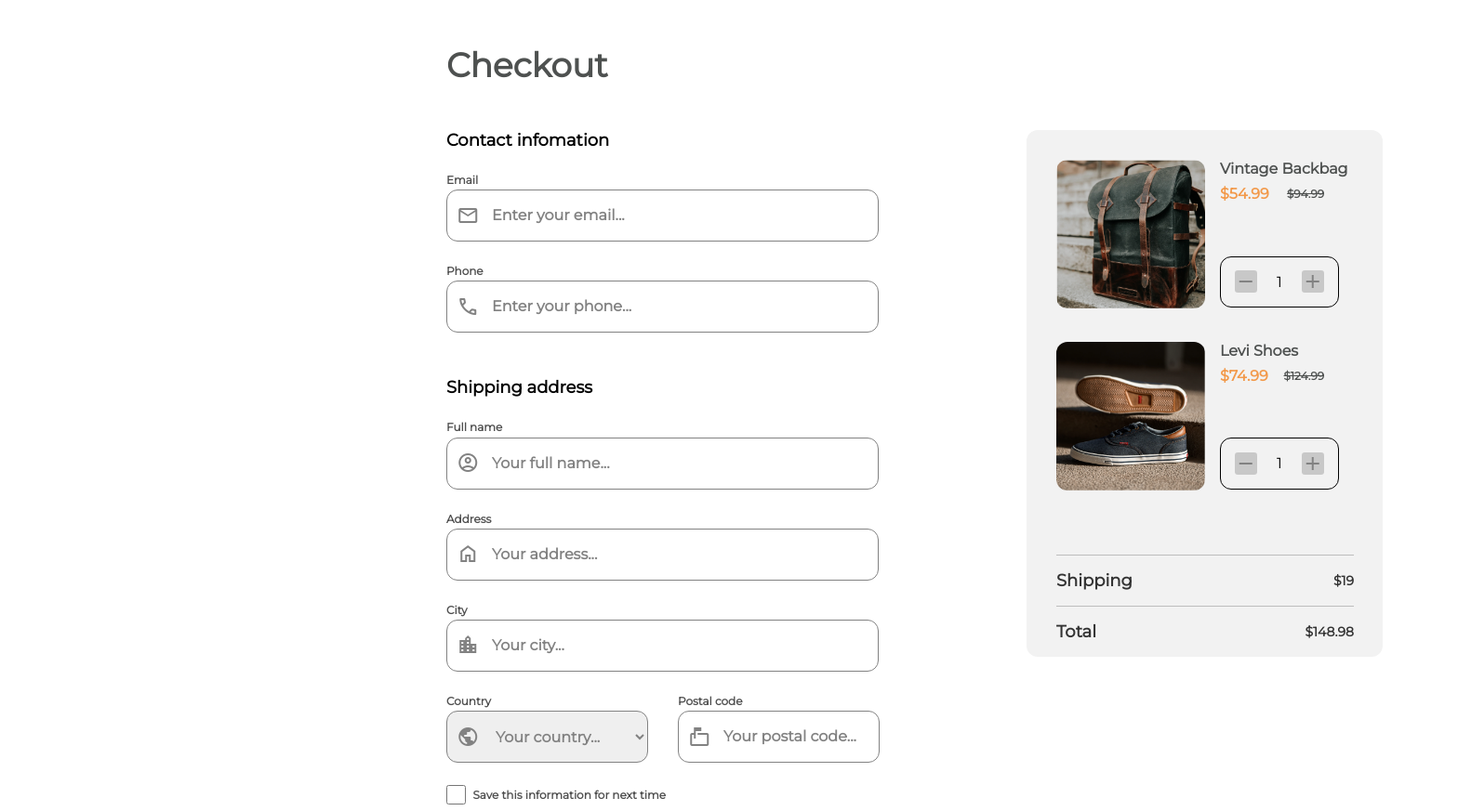
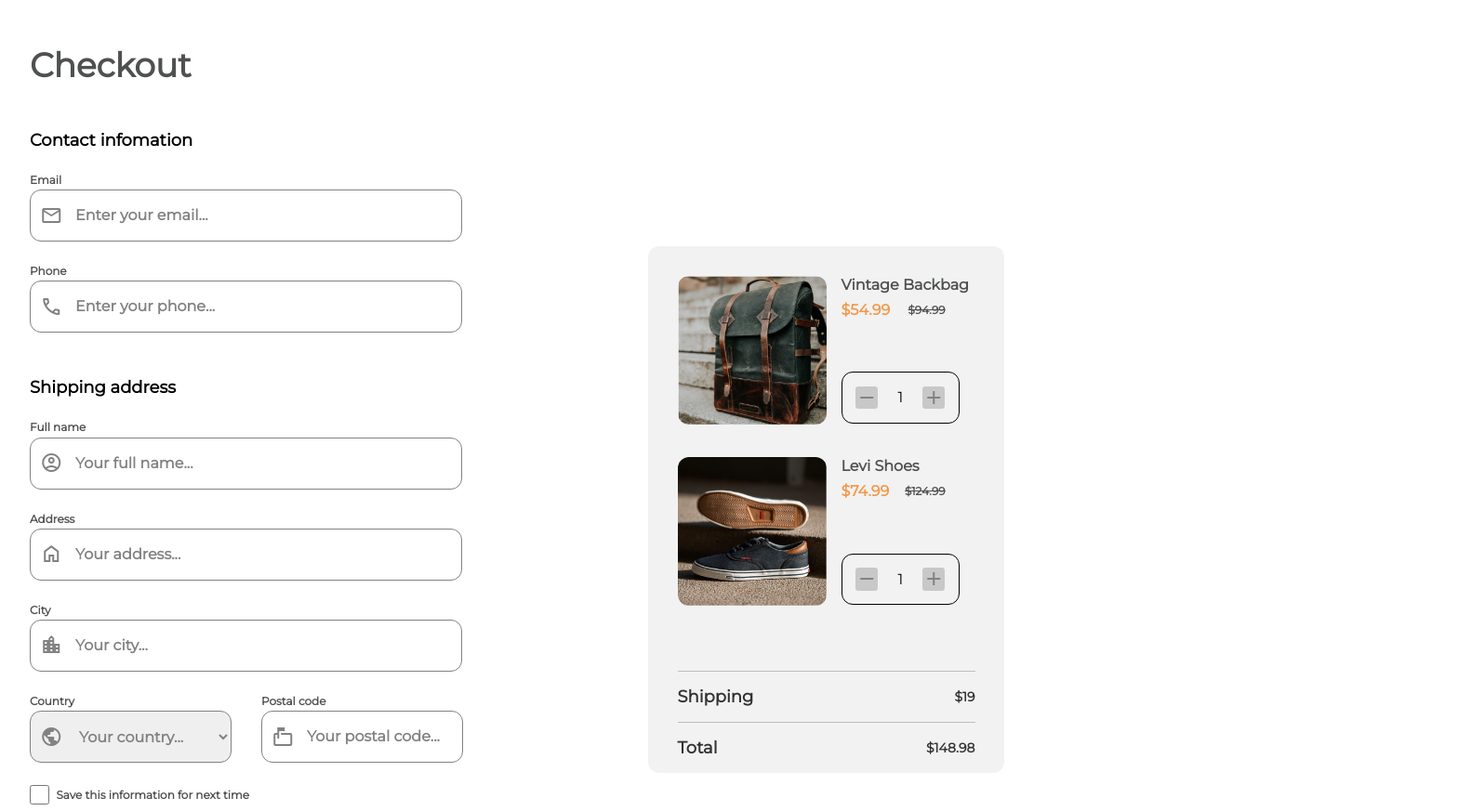
Before and after one commit to JulianGT-2001/Checkout_Page_Challenge, a plain HTML site: page index.html in a window 1280 px wide. Shown: the top 873 px of the page at 93% size, 1568 px wide, since content can reach past the window. Drawn offline with nearby package versions, Linux system fonts and the light colour scheme; some packages are replaced by stand-ins of ours; a script that the page names is missing.

Commit message:
feat: adapto la pagina a mobiles

```diff
--- a/style.css
+++ b/style.css
@@ -277,3 +277,148 @@ footer {
 .invalido {
     border: 1px solid #f00;
 }
+
+@media only screen and (min-width: 576px){
+    html {
+        min-height: 100vh;
+        min-width: fit-content;
+    }
+
+    .body__title {
+        margin: 0 0 3rem 0;
+        margin: 3rem 0 3rem 2rem;
+    }
+
+    main {
+        display: grid;
+        grid-template-columns: 30rem;
+        margin: 3rem 0 3rem 2rem;
+        gap: 10rem;
+    }
+
+    aside {
+        grid-row: 1;
+        display: flex;
+        align-items: center;
+        justify-content: center;
+    }
+}
+
+@media only screen and (min-width: 768px){
+    html {
+        min-height: 100vh;
+        min-width: fit-content;
+    }
+
+    .body__title {
+        margin: 0 0 3rem 0;
+        margin: 3rem 0 3rem 10rem;
+    }
+
+    main {
+        display: grid;
+        grid-template-columns: 30rem;
+        margin: 3rem 0 3rem 10rem;
+        gap: 10rem;
+    }
+
+    aside {
+        grid-row: 1;
+        display: flex;
+        align-items: center;
+        justify-content: center;
+    }
+}
+
+@media only screen and (min-width: 992px){
+    html {
+        min-height: 100vh;
+        min-width: fit-content;
+    }
+
+    .body__title {
+        margin: 3rem 0 3rem 15rem;
+    }
+
+    main {
+        display: grid;
+        grid-template-columns: 30rem;
+        margin: 3rem 0 3rem 15rem;
+        gap: 10rem;
+    }
+
+    aside {
+        grid-row: 1;
+        display: flex;
+        align-items: center;
+        justify-content: center;
+    }
+}
+
+@media only screen and (min-width: 1200px){
+    html {
+        min-height: 100vh;
+        min-width: fit-content;
+    }
+
+    .body__title {
+        margin: 3rem 0 3rem 2rem;
+    }
+
+    main {
+        display: grid;
+        grid-template-columns: repeat(2, 29rem);
+        margin: 3rem 0 3rem 2rem;
+        gap: 10rem;
+    }
+
+    aside {
+        grid-row: 1;
+        grid-column: 2;
+    }
+}
+
+@media only screen and (min-width: 1400px){
+    html {
+        min-height: 100vh;
+        min-width: fit-content;
+    }
+
+    .body__title {
+        margin: 3rem 0 3rem 30rem;
+    }
+
+    main {
+        display: grid;
+        grid-template-columns: repeat(2, 29rem);
+        margin: 3rem 0 3rem 30rem;
+        gap: 10rem;
+    }
+
+    aside {
+        grid-column: 2;
+        display: block;
+    }
+}
+
+/* @media only screen and (min-width: 2560px){
+    html {
+        min-height: 100vh;
+        min-width: fit-content;
+    }
+
+    .body__title {
+        margin: 3rem 0 3rem 50rem;
+    }
+
+    main {
+        display: grid;
+        grid-template-columns: repeat(2, 29rem);
+        margin: 3rem 0 3rem 50rem;
+        gap: 10rem;
+    }
+
+    aside {
+        grid-column: 2;
+    }
+} */
```
Also changed, not shown: script.js (+0 -7 lines).
